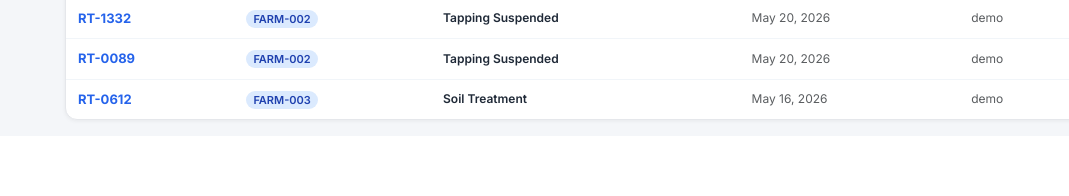
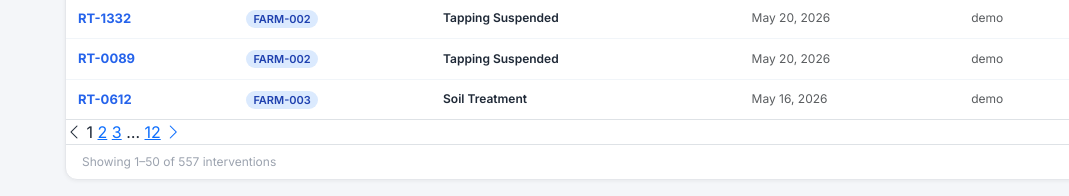
Before and after one commit to Ponkan2077/CS2616, a Django app: page /interventions/ in a window 1280 px wide. Shown: the part 2103-2299 px from the top of the page, without its empty margins (211-1280 px from the left). Before the commit the page ends 2226 px from the top, so only its background shows below. Run offline with Django 5.2, Linux system fonts and the light colour scheme; a user stored in the database is signed in; data comes from the database, SQL or seed files in the repository.

Commit message:
Implement pagination for interventions log
Added pagination controls and display for interventions.

```diff
--- a/templates/interventions_log.html
+++ b/templates/interventions_log.html
@@ -53,6 +53,36 @@
         {% endfor %}
       </tbody>
     </table>
+  </div>
+
+  {% if interventions.paginator.num_pages > 1 %}
+  <div class="pagination-rg border-top">
+    {% if interventions.has_previous %}
+      <a href="?page={{ interventions.previous_page_number }}"><i class="bi bi-chevron-left"></i></a>
+    {% else %}
+      <span class="disabled"><i class="bi bi-chevron-left"></i></span>
+    {% endif %}
+
+    {% for num in interventions.paginator.page_range %}
+      {% if num == interventions.number %}
+        <span class="active">{{ num }}</span>
+      {% elif num == 1 or num == interventions.paginator.num_pages or num|add:"-3" < interventions.number and num|add:"3" > interventions.number %}
+        <a href="?page={{ num }}">{{ num }}</a>
+      {% elif num == 2 or num == interventions.paginator.num_pages|add:"-1" %}
+        <span class="ellipsis">…</span>
+      {% endif %}
+    {% endfor %}
+
+    {% if interventions.has_next %}
+      <a href="?page={{ interventions.next_page_number }}"><i class="bi bi-chevron-right"></i></a>
+    {% else %}
+      <span class="disabled"><i class="bi bi-chevron-right"></i></span>
+    {% endif %}
+  </div>
+  {% endif %}
+
+  <div class="px-3 py-2 border-top" style="font-size:12px;color:var(--text-faint);">
+    Showing {{ interventions.start_index }}–{{ interventions.end_index }} of {{ interventions.paginator.count }} interventions
   </div>
 </div>
 
```
